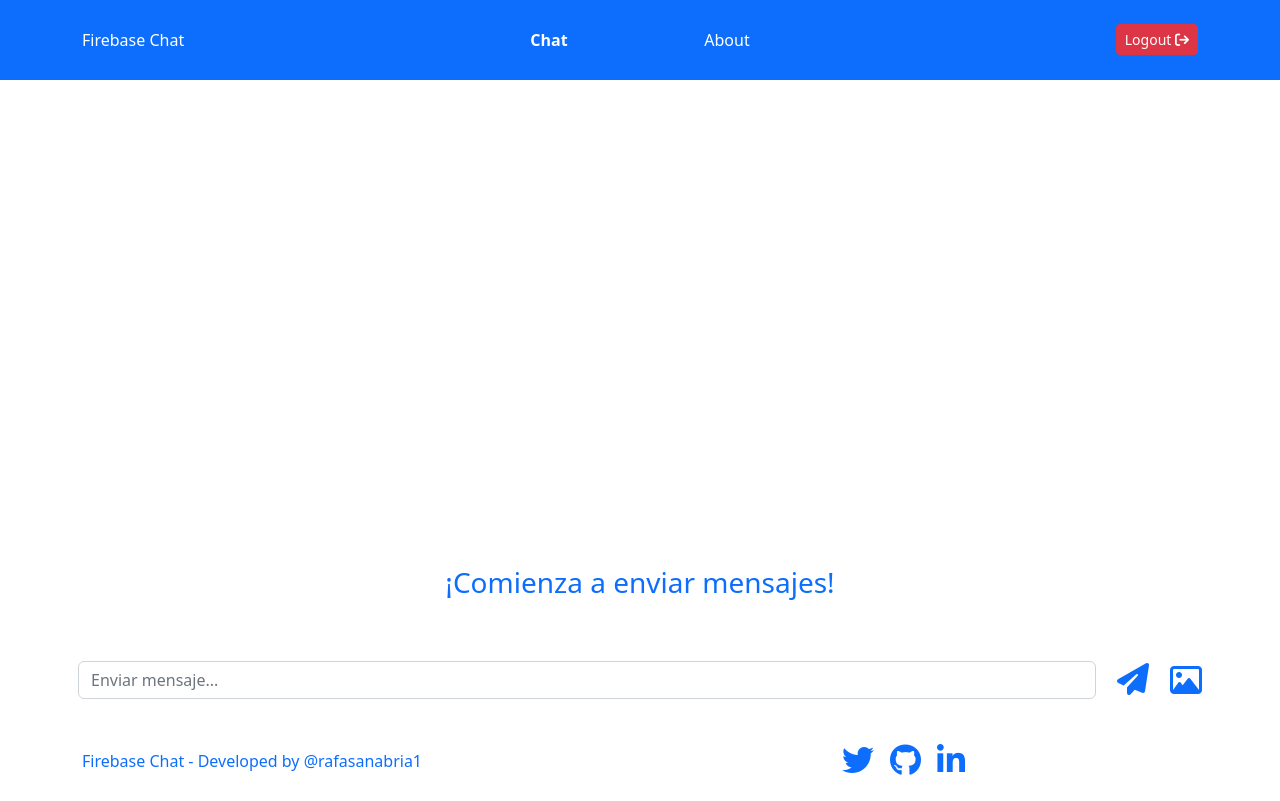
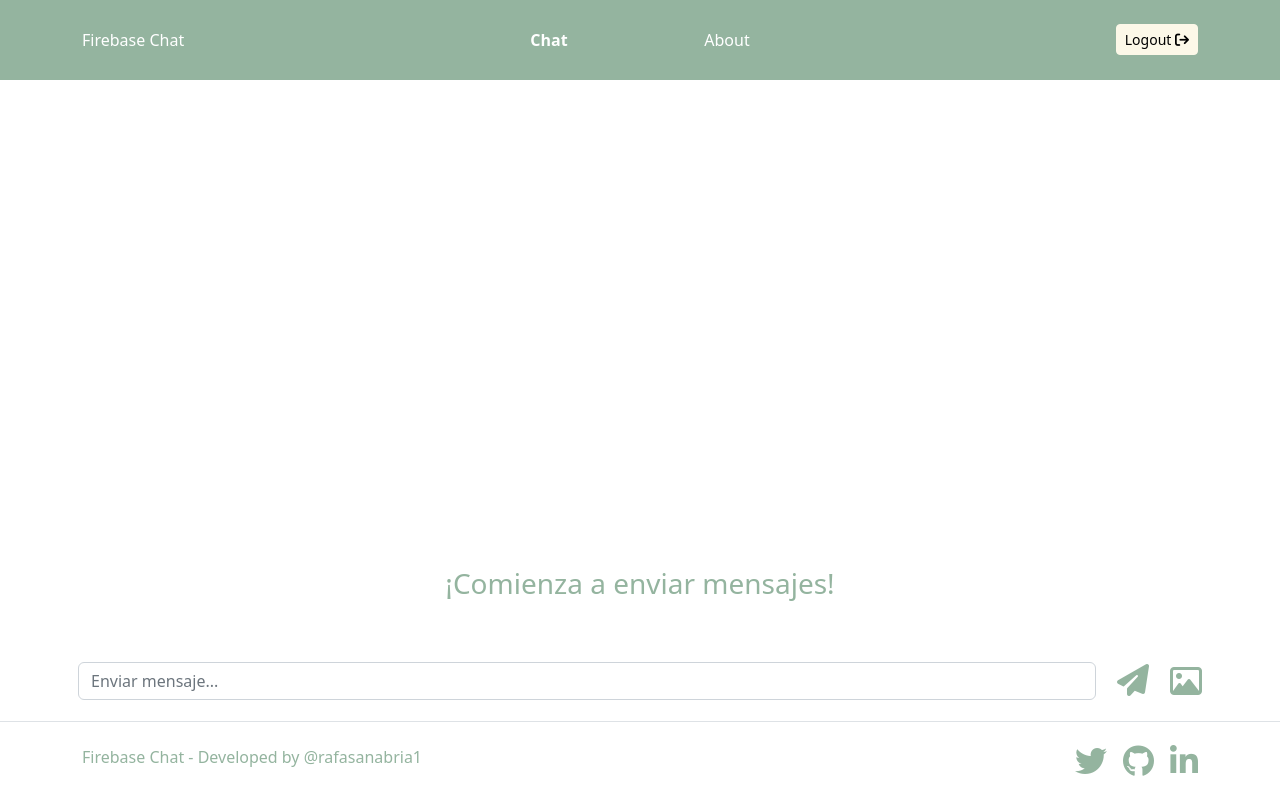
Before and after one commit to Rviewer-Challenges/J9RULZOSNOUGlqJFgSmG, a React (Create React App) app: page /chat in a window 1280 px wide. Built offline with nearby package versions, Linux system fonts and the light colour scheme; no server answers; the database is empty; sample sign-in values are in the browser's storage.

Commit message:
Ajustes maquetación. Cambio colores principales. Ajuste de scroll automático en el chat.

```diff
--- a/src/components/Chat.tsx
+++ b/src/components/Chat.tsx
@@ -56,13 +56,20 @@ export const Chat = () => {
             setLoading (false);
         });
 
-    }, [users])
+    }, [users]);
+
+    useEffect ( () => {
+
+        if (document.getElementById ('scroll')) {
+            document.getElementById ('scroll')!.scrollTo (0, document.getElementById ('scroll')!.scrollHeight);
+        }
+    }, [messages]);
 
     if (! userData) return <Navigate to="/login" replace />;
 
     return (
         <section id="chat" className="chat">
-            <div className="container-xl py-3 d-flex flex-column justify-content-end contenedor">
+            <div className="container-xl py-3 d-flex flex-column justify-content-end contenedor" style={{height: '100%'}}>
                 {
                     loading && (
                         <div className="row">
@@ -83,7 +90,7 @@ export const Chat = () => {
                 }
                 {
                     ! loading && messages.length > 0 && (
-                        <div className='scroll'>
+                        <div id="scroll" className='scroll' style={{overflowY: 'scroll'}}>
                             {
                                 messages.map ( (elem) => {
                                     return (<Message msg={elem.msg} author={elem.author} key={elem.key}/>)
--- a/src/components/Footer.tsx
+++ b/src/components/Footer.tsx
@@ -1,9 +1,9 @@
 
 export const Footer = () => {
   return (
-    <footer id="footer" className='footer py-4'>
+    <footer id="footer" className='footer border-top d-flex align-items-center' style={{height: '80px'}}>
         <div className='container'>
-        <div className='row align-items-center'>
+        <div className='row'>
           <div className="col-12 col-md-8 text text-primary">
             Firebase Chat - Developed by @rafasanabria1
           </div>
--- a/src/components/Header.tsx
+++ b/src/components/Header.tsx
@@ -7,16 +7,16 @@ export const Header = () => {
     const {userData, loadingUser, logout} = useContext (FChatContext);
 
     return (
-        <header id="header" className="header bg-primary text-white py-4">
+        <header id="header" className="header bg-primary text-white py-4" style={{height: '80px'}}>
             {
                 ! loadingUser && (
 
                     <div className="container ">
                         <div className="row align-items-center">
-                            <div className="col-md-4 text-start">
+                            <div className="col-4 text-start">
                                 <span className="brand">Firebase Chat</span>
                             </div>
-                            <div className="col-md-4 text-center">
+                            <div className="col-4 text-center">
                                 <nav className="d-flex justify-content-around">
                                     {
                                         userData && (
@@ -31,10 +31,10 @@ export const Header = () => {
                                     <NavLink to="/about" className={({isActive}) => ('nav-link ' + (isActive ? "active fw-bold" : ''))}>About</NavLink>
                                 </nav>
                             </div>
-                            <div className="col-md-4 text-end">
+                            <div className="col-4 text-end">
                                 {
                                     userData && (
-                                        <button className='btn btn-sm btn-danger' onClick={() => logout()}>Logout <i className="fa-solid fa-arrow-right-from-bracket"></i></button>
+                                        <button className='btn btn-sm btn-light' onClick={() => logout()}>Logout <i className="fa-solid fa-arrow-right-from-bracket"></i></button>
                                     )
                                 }
                             </div>
--- a/src/components/Message.tsx
+++ b/src/components/Message.tsx
@@ -12,11 +12,10 @@ export const Message: React.FC<MessageInterface> = ({msg, author}) => {
 
     let inOut = (userData.uid !== author.uid) ? 'in' : 'out';
 
-    const class_message = inOut === 'in' ? "in-message bg-primary " : "out-message bg-success offset-xl-2";
+    const class_message = inOut === 'in' ? "in-message bg-light p-2 " : "out-message bg-dark offset-xl-2";
     const class_reverse = inOut === 'in' ? "" : "flex-row-reverse";
     const class_img = inOut === 'in' ? "me-2" : "ms-2";
     const class_align_txt = inOut === 'in' ? "text-start" : "text-end";
-    const class_align_date = inOut === 'in' ? "text-end" : "text-start";
 
 
     const formatFecha = (fecha_raw:number) => {
@@ -27,9 +26,11 @@ export const Message: React.FC<MessageInterface> = ({msg, author}) => {
     }
 
     return (
-        <div className="row py-2 px-2">
-            <div className={"col-xl-10 p-2 message text-white rounded-4 " + class_message }>
-                <div className={"user px-2 py-1 d-flex border-bottom border-white align-items-center " + class_reverse }>
+        <div className="row py-2 mx-2">
+            <div className={"col-xl-10 message text-muted rounded-4 " + class_message } style={{position: 'relative'}}>
+                {
+                    inOut !== 'out' && (
+                        <div className={"user px-2 py-1 d-flex border-bottom border-muted align-items-center " + class_reverse }>
                             <div className="avatar">
                                 {author.avatar && (<img src={author.avatar} width="25" height="25" className={"rounded-circle d-flex align-self-center border-white " + class_img} alt={author.username} />)}
                             </div>
@@ -37,10 +38,12 @@ export const Message: React.FC<MessageInterface> = ({msg, author}) => {
                                 {author.username}
                             </div>
                         </div>
-                <div className={"text p-2 " + class_align_txt}>
+                    )
+                }
+                <div className={"text py-2 ps-2 pe-5 " + class_align_txt}>
                     {msg.msg}
                 </div>
-                <div className={"fecha small fw-light fst-italic " + class_align_date}>
+                <div className="fecha small fw-light fst-italic text-end" style={{position: 'absolute', bottom: '0px', right: '10px'}}>
                     { formatFecha (msg.sendDate) }
                 </div>
             </div>
--- a/src/css/styles.scss
+++ b/src/css/styles.scss
@@ -1,16 +1,25 @@
-.header, .footer {
-    height: 80px;
-}
+.footer {
 
-.chat {
+    @media (min-width: 768px) {
 
-    .contenedor {
-        height: 100%;
+
+        .text {
+            text-align: left;
+        }
+        .icons {
+            text-align: right;
+        }
     }
 
-    .scroll {
-        overflow-y: scroll;
-        overflow-x: hidden;
+    @media (max-width: 767px) {
+
+
+        .text {
+            text-align: center;
+        }
+        .icons {
+            text-align: center;
+        }
     }
 }
 
@@ -23,4 +32,9 @@
     }
 }
 
+$secondary: #ECB390;
+$primary: #94B49F;
+$dark: #CEE5D0;
+$light: #FCF8E8;
+
 @import "../../node_modules/bootstrap/scss/bootstrap";
```
Lines whose indentation alone changed are shown as unchanged.
